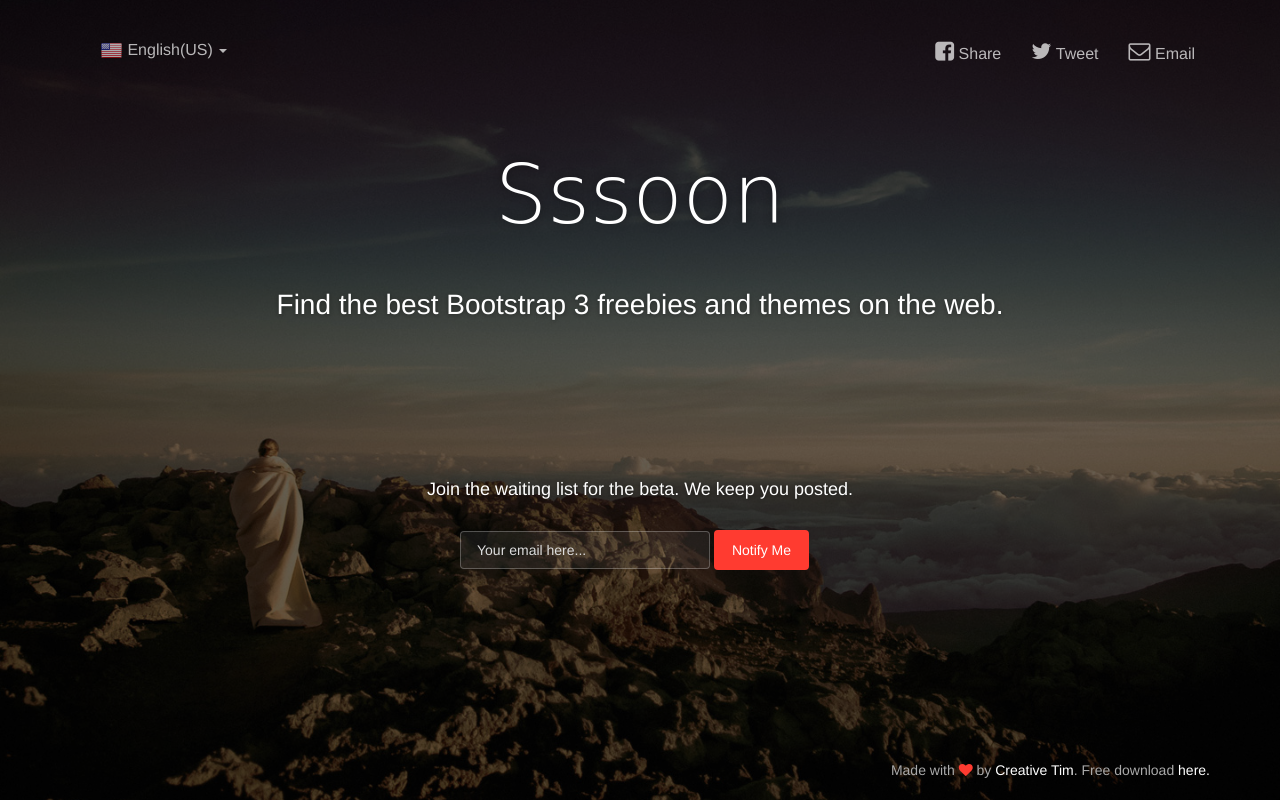
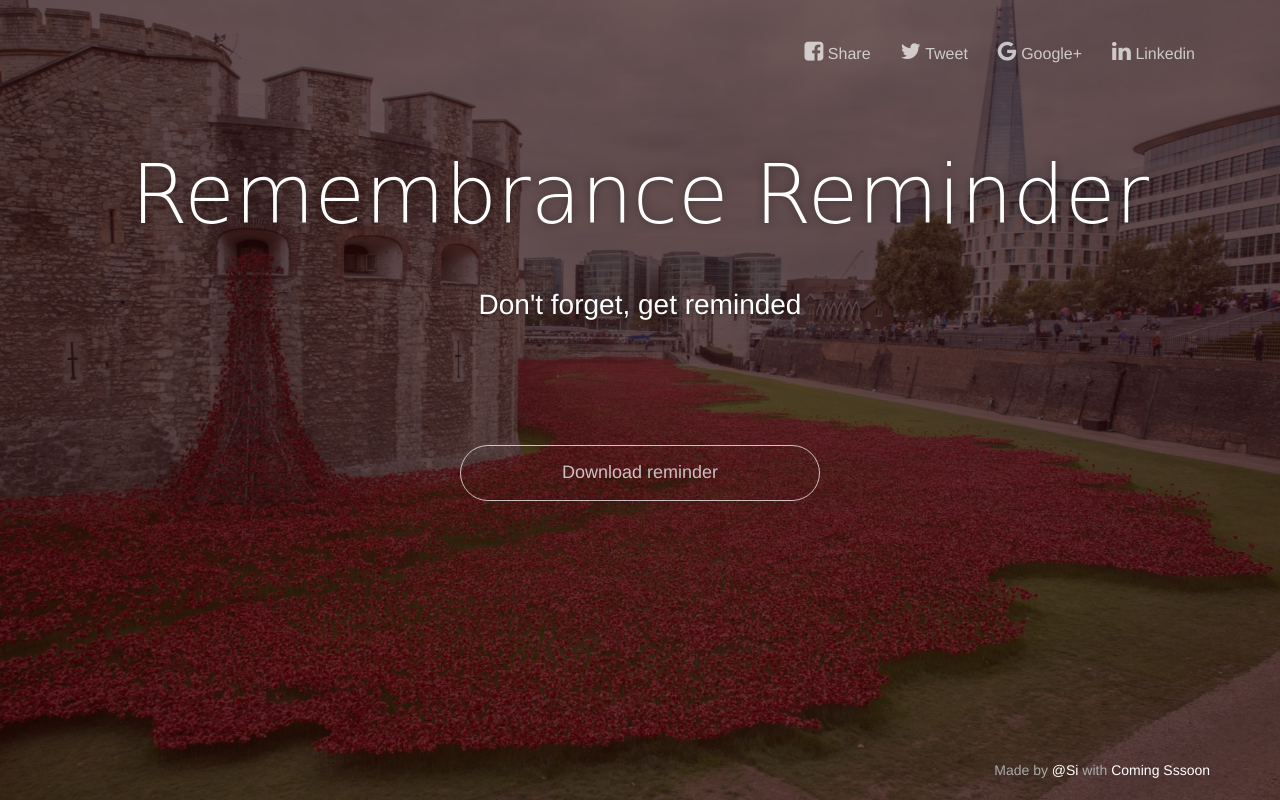
Before and after one commit to si/remembrance, a plain HTML site: page index.html in a window 1280 px wide. Drawn offline with Linux system fonts and the light colour scheme; a web font is replaced by a local one.

Commit message:
Set homepage content and update default button colours to white

```diff
--- a/css/coming-sssoon.css
+++ b/css/coming-sssoon.css
@@ -130,8 +130,8 @@ h1 small, h2 small, h3 small, h1 .small, h2 .small, h3 .small {
     min-width: 140px;
 }
 .btn-default{
-    color: #777777;
-    border-color: #999999
+    color: #EEE;
+    border-color: #EEE;
 }
 .btn-primary {
     color: #3472F7;
@@ -183,9 +183,9 @@ h1 small, h2 small, h3 small, h1 .small, h2 .small, h3 .small {
     background-color: rgba(0,0,0,.0);
 }
 .btn-default:hover, .btn-default:focus, .btn-default:active, .btn-default.active, .open .dropdown-toggle.btn-default {
-    color: #666666;
-    border-color: #888888;
-    background-color: rgba(0,0,0,.0);
+    color: #FFF;
+    border-color: #FFF;
+    background-color: rgba(0,0,0,.1);
 }
 .btn:active, .btn.active {
     background-image: none;
--- a/index.html
+++ b/index.html
@@ -7,10 +7,10 @@
     <meta content='width=device-width, initial-scale=1.0, maximum-scale=1.0, user-scalable=0' name='viewport' />
     <meta name="viewport" content="width=device-width" />
 
-    <title>Sssoon Page </title>
+    <title>Don't forget – Remembrance Reminder</title>
 
     <link href="css/bootstrap.css" rel="stylesheet" />
-	<link href="css/coming-sssoon.css" rel="stylesheet" />
+    <link href="css/coming-sssoon.css" rel="stylesheet" />
 
     <!--     Fonts     -->
     <link href="http://netdna.bootstrapcdn.com/font-awesome/4.1.0/css/font-awesome.css" rel="stylesheet">
@@ -33,84 +33,58 @@
 
     <!-- Collect the nav links, forms, and other content for toggling -->
     <div class="collapse navbar-collapse" id="bs-example-navbar-collapse-1">
-      <ul class="nav navbar-nav">
-         <li class="dropdown">
-              <a href="#" class="dropdown-toggle" data-toggle="dropdown">
-                <img src="images/flags/US.png"/>
-                English(US)
-                <b class="caret"></b>
-              </a>
-              <ul class="dropdown-menu">
-                <li><a href="#"><img src="images/flags/DE.png"/> Deutsch</a></li>
-                <li><a href="#"><img src="images/flags/GB.png"/> English(UK)</a></li>
-                <li><a href="#"><img src="images/flags/FR.png"/> Français</a></li>
-                <li><a href="#"><img src="images/flags/RO.png"/> Română</a></li>
-                <li><a href="#"><img src="images/flags/IT.png"/> Italiano</a></li>
-
-                <li class="divider"></li>
-                <li><a href="#"><img src="images/flags/ES.png"/> Español <span class="label label-default">soon</span></a></li>
-                <li><a href="#"><img src="images/flags/BR.png"/> Português <span class="label label-default">soon</span></a></li>
-                <li><a href="#"><img src="images/flags/JP.png"/> 日本語 <span class="label label-default">soon</span></a></li>
-                <li><a href="#"><img src="images/flags/TR.png"/> Türkçe <span class="label label-default">soon</span></a></li>
-
-              </ul>
-        </li>
-
-      </ul>
       <ul class="nav navbar-nav navbar-right">
             <li>
-                <a href="#">
+                <a href="https://www.facebook.com/sharer/sharer.php?u=http://remembrancereminder.com">
                     <i class="fa fa-facebook-square"></i>
                     Share
                 </a>
             </li>
              <li>
-                <a href="#">
+                <a href="http://twitter.com/intent/tweet?url=http://remembrancereminder.com">
                     <i class="fa fa-twitter"></i>
                     Tweet
                 </a>
             </li>
              <li>
-                <a href="#">
-                    <i class="fa fa-envelope-o"></i>
-                    Email
+                <a href="https://plus.google.com/share?url=http://remembrancereminder.com">
+                    <i class="fa fa-google"></i>
+                    Google+
                 </a>
             </li>
+             <li>
+                <a href="https://www.linkedin.com/shareArticle?mini=true&url=http://remembrancereminder.com/&title=Remembrance%20Reminder&summary=&source=">
+                    <i class="fa fa-linkedin"></i>
+                    Linkedin
+                </a>
+            </li>
+
+
        </ul>
 
     </div><!-- /.navbar-collapse -->
   </div><!-- /.container -->
 </nav>
-<div class="main" style="background-image: url('images/default.jpg')">
+<div class="main" style="background-image: url('images/sea-of-poppies.jpg')">
 
 <!--    Change the image source '/images/default.jpg' with your favourite image.     -->
 
-    <div class="cover black" data-color="black"></div>
+    <div class="cover red" data-color="red"></div>
 
 <!--   You can change the black color for the filter with those colors: blue, green, red, orange       -->
 
     <div class="container">
         <h1 class="logo cursive">
-            Sssoon
+            Remembrance Reminder
         </h1>
 <!--  H1 can have 2 designs: "logo" and "logo cursive"           -->
 
         <div class="content">
-            <h4 class="motto">Find the best Bootstrap 3 freebies and themes on the web.</h4>
+            <h2 class="motto">Don't forget, get reminded</h2>
             <div class="subscribe">
-                <h5 class="info-text">
-                    Join the waiting list for the beta. We keep you posted.
-                </h5>
                 <div class="row">
                     <div class="col-md-4 col-md-offset-4 col-sm6-6 col-sm-offset-3 ">
-                        <form class="form-inline" role="form">
-                          <div class="form-group">
-                            <label class="sr-only" for="exampleInputEmail2">Email address</label>
-                            <input type="email" class="form-control transparent" placeholder="Your email here...">
-                          </div>
-                          <button type="submit" class="btn btn-danger btn-fill">Notify Me</button>
-                        </form>
-
+                        <a href="remembrance-reminder.ics" class="btn btn-block btn-lg btn-default btn-round">Download reminder</a>
                     </div>
                 </div>
             </div>
@@ -118,12 +92,21 @@
     </div>
     <div class="footer">
       <div class="container">
-             Made with <i class="fa fa-heart heart"></i> by <a href="http://www.creative-tim.com">Creative Tim</a>. Free download <a href="http://www.creative-tim.com/product/coming-sssoon-page">here.</a>
+             Made by <a href="https://twitter.com/Si">@Si</a> with <a href="http://www.creative-tim.com/product/coming-sssoon-page">Coming Sssoon</a>
       </div>
     </div>
  </div>
  </body>
-   <script src="js/jquery-1.10.2.js" type="text/javascript"></script>
-   <script src="js/bootstrap.min.js" type="text/javascript"></script>
+ <script src="js/jquery-1.10.2.js" type="text/javascript"></script>
+ <script src="js/bootstrap.min.js" type="text/javascript"></script>
+  <script>
+  (function(i,s,o,g,r,a,m){i['GoogleAnalyticsObject']=r;i[r]=i[r]||function(){
+  (i[r].q=i[r].q||[]).push(arguments)},i[r].l=1*new Date();a=s.createElement(o),
+  m=s.getElementsByTagName(o)[0];a.async=1;a.src=g;m.parentNode.insertBefore(a,m)
+  })(window,document,'script','//www.google-analytics.com/analytics.js','ga');
 
+  ga('create', 'UA-91583-58', 'auto');
+  ga('send', 'pageview');
+
+  </script>
 </html>
```
